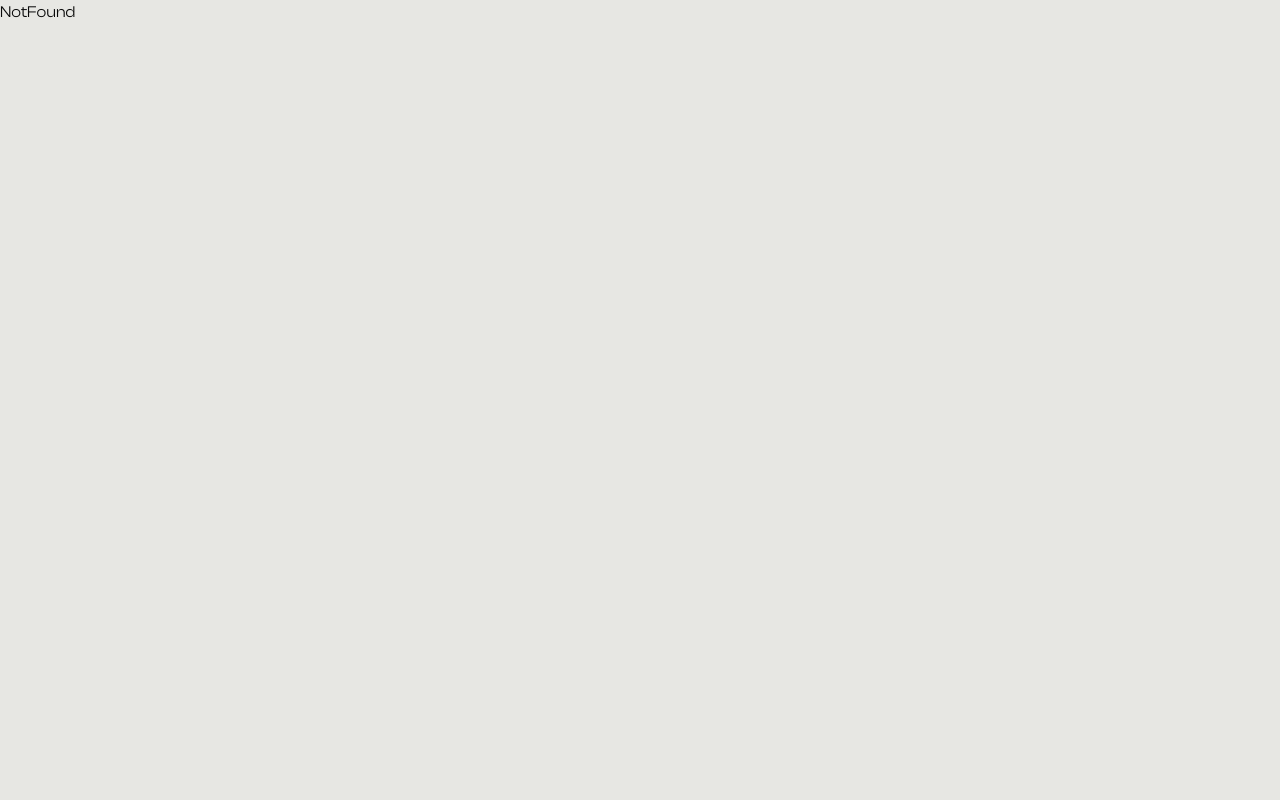
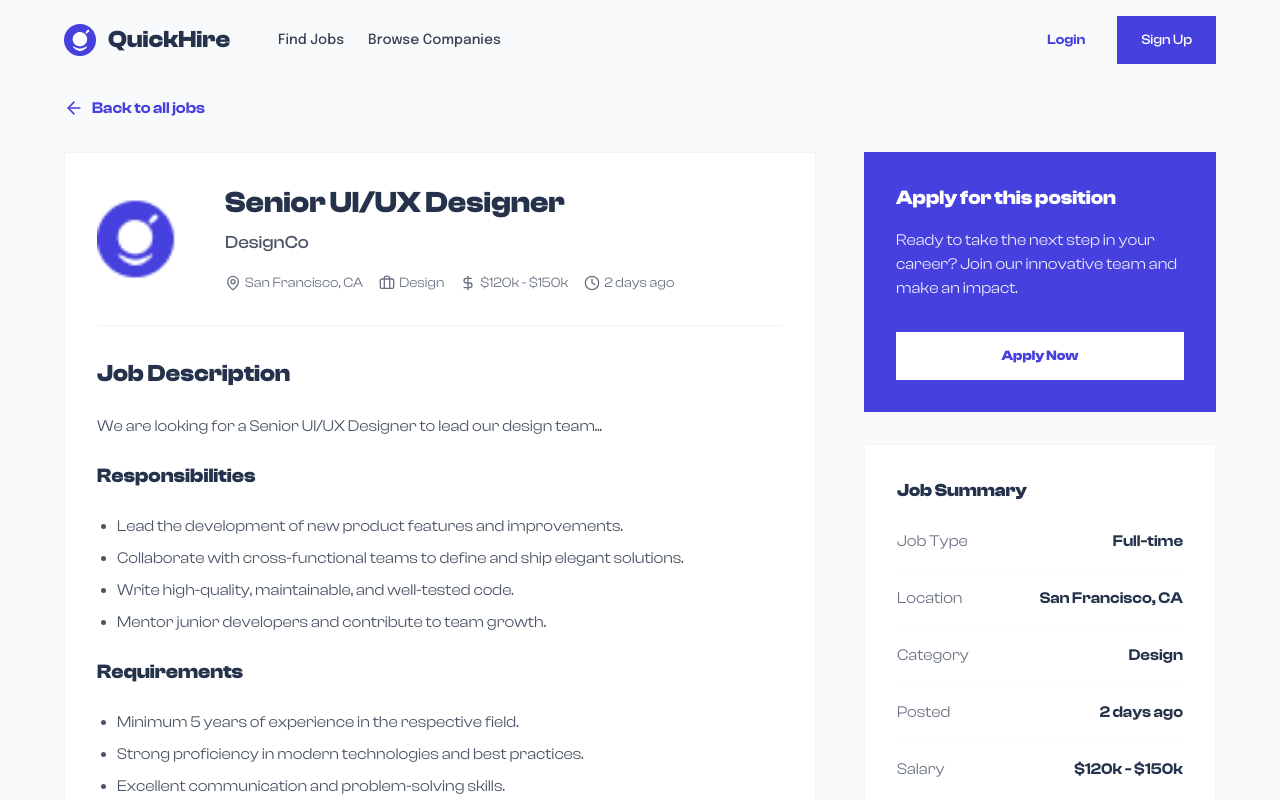
Before and after one commit to rakibislam2233/quick-hire, a Next.js app: page /jobs/1 in a window 1280 px wide. Before the commit this address had no page. Shown: the top 800 px of the page. Built offline with nearby package versions, Linux system fonts and the light colour scheme.

Commit message:
feat: Implement job detail page with job details, application form, and job summary sidebar.

```diff
--- /dev/null
+++ b/app/(main)/jobs/[id]/page.tsx
@@ -0,0 +1,217 @@
+"use client";
+
+import ApplyForm from "@/components/Pages/Main/Jobs/ApplyForm";
+import { Button } from "@/components/ui/button";
+import { mockJobs } from "@/services/job.service";
+import { ArrowLeft, Briefcase, Clock, DollarSign, MapPin } from "lucide-react";
+import Image from "next/image";
+import Link from "next/link";
+import { notFound, useSearchParams } from "next/navigation";
+import { use, useEffect, useRef } from "react";
+
+interface JobDetailPageProps {
+  params: Promise<{ id: string }>;
+}
+
+export default function JobDetailPage({ params }: JobDetailPageProps) {
+  const { id } = use(params);
+  const searchParams = useSearchParams();
+  const shouldApply = searchParams.get("apply") === "true";
+  const applyRef = useRef<HTMLDivElement>(null);
+
+  const job = mockJobs.find((j) => j.id === id);
+
+  useEffect(() => {
+    if (shouldApply && applyRef.current) {
+      applyRef.current.scrollIntoView({ behavior: "smooth" });
+    }
+  }, [shouldApply]);
+
+  if (!job) {
+    notFound();
+  }
+
+  return (
+    <div className="bg-gray-50 min-h-screen pt-24 pb-16">
+      <div className="container mx-auto px-6 md:px-16">
+        {/* Back Link */}
+        <Link
+          href="/jobs"
+          className="inline-flex items-center gap-2 text-primary font-semibold mb-8 group no-underline"
+        >
+          <ArrowLeft className="w-5 h-5 transition-transform group-hover:-translate-x-1" />
+          Back to all jobs
+        </Link>
+
+        <div className="grid grid-cols-1 lg:grid-cols-3 gap-12">
+          {/* Main Content */}
+          <div className="lg:col-span-2 flex flex-col gap-8">
+            <div className="bg-white border border-gray-100 p-8">
+              <div className="flex flex-col md:flex-row items-center gap-8 mb-8 border-b border-gray-100 pb-8">
+                <div className="relative h-24 w-24">
+                  <Image
+                    src={job.logo}
+                    alt={job.company}
+                    fill
+                    className="object-contain"
+                  />
+                </div>
+                <div className="flex-1 text-center md:text-left">
+                  <h1 className="text-3xl font-extrabold text-[#25324B] mb-2">
+                    {job.title}
+                  </h1>
+                  <p className="text-gray-600 font-medium text-lg mb-4">
+                    {job.company}
+                  </p>
+                  <div className="flex flex-wrap items-center justify-center md:justify-start gap-4 text-sm text-gray-500">
+                    <div className="flex items-center gap-1">
+                      <MapPin className="w-4 h-4" />
+                      <span>{job.location}</span>
+                    </div>
+                    <div className="flex items-center gap-1">
+                      <Briefcase className="w-4 h-4" />
+                      <span>{job.category}</span>
+                    </div>
+                    <div className="flex items-center gap-1">
+                      <DollarSign className="w-4 h-4" />
+                      <span>{job.salary}</span>
+                    </div>
+                    <div className="flex items-center gap-1">
+                      <Clock className="w-4 h-4" />
+                      <span>{job.postedAt}</span>
+                    </div>
+                  </div>
+                </div>
+              </div>
+
+              <div className="prose max-w-none text-gray-600 space-y-6">
+                <h2 className="text-2xl font-bold text-[#25324B]">
+                  Job Description
+                </h2>
+                <p>{job.description}</p>
+
+                <h3 className="text-xl font-bold text-[#25324B]">
+                  Responsibilities
+                </h3>
+                <ul className="list-disc pl-5 space-y-2">
+                  <li>
+                    Lead the development of new product features and
+                    improvements.
+                  </li>
+                  <li>
+                    Collaborate with cross-functional teams to define and ship
+                    elegant solutions.
+                  </li>
+                  <li>
+                    Write high-quality, maintainable, and well-tested code.
+                  </li>
+                  <li>
+                    Mentor junior developers and contribute to team growth.
+                  </li>
+                </ul>
+
+                <h3 className="text-xl font-bold text-[#25324B]">
+                  Requirements
+                </h3>
+                <ul className="list-disc pl-5 space-y-2">
+                  <li>
+                    Minimum 5 years of experience in the respective field.
+                  </li>
+                  <li>
+                    Strong proficiency in modern technologies and best
+                    practices.
+                  </li>
+                  <li>Excellent communication and problem-solving skills.</li>
+                  <li>Passion for building impactful products.</li>
+                </ul>
+              </div>
+            </div>
+
+            {/* Application Form */}
+            <div ref={applyRef}>
+              <ApplyForm />
+            </div>
+          </div>
+
+          {/* Sidebar */}
+          <div className="lg:col-span-1 space-y-8">
+            {/* Action Card */}
+            <div className="bg-[#4640DE] p-8 text-white">
+              <h3 className="text-xl font-bold mb-4">
+                Apply for this position
+              </h3>
+              <p className="mb-8 opacity-90">
+                Ready to take the next step in your career? Join our innovative
+                team and make an impact.
+              </p>
+              <Button
+                onClick={() =>
+                  applyRef.current?.scrollIntoView({ behavior: "smooth" })
+                }
+                className="w-full bg-white text-[#4640DE] hover:bg-white/90 rounded-none h-12 font-bold"
+              >
+                Apply Now
+              </Button>
+            </div>
+
+            {/* Job Summary */}
+            <div className="bg-white border border-gray-100 p-8">
+              <h3 className="text-lg font-bold text-[#25324B] mb-6">
+                Job Summary
+              </h3>
+              <div className="space-y-4">
+                <div className="flex justify-between border-b border-gray-50 pb-4">
+                  <span className="text-gray-500">Job Type</span>
+                  <span className="text-[#25324B] font-semibold">
+                    {job.type}
+                  </span>
+                </div>
+                <div className="flex justify-between border-b border-gray-50 pb-4">
+                  <span className="text-gray-500">Location</span>
+                  <span className="text-[#25324B] font-semibold">
+                    {job.location}
+                  </span>
+                </div>
+                <div className="flex justify-between border-b border-gray-50 pb-4">
+                  <span className="text-gray-500">Category</span>
+                  <span className="text-[#25324B] font-semibold">
+                    {job.category}
+                  </span>
+                </div>
+                <div className="flex justify-between border-b border-gray-50 pb-4">
+                  <span className="text-gray-500">Posted</span>
+                  <span className="text-[#25324B] font-semibold">
+                    {job.postedAt}
+                  </span>
+                </div>
+                <div className="flex justify-between">
+                  <span className="text-gray-500">Salary</span>
+                  <span className="text-[#25324B] font-semibold">
+                    {job.salary}
+                  </span>
+                </div>
+              </div>
+            </div>
+
+            {/* Tags */}
+            <div className="bg-white border border-gray-100 p-8">
+              <h3 className="text-lg font-bold text-[#25324B] mb-6">
+                Skills & Tags
+              </h3>
+              <div className="flex flex-wrap gap-2">
+                {job.tags.map((tag) => (
+                  <span
+                    key={tag}
+                    className="px-3 py-1 bg-gray-50 text-gray-600 text-xs font-medium border border-gray-200 uppercase tracking-wider"
+                  >
+                    {tag}
+                  </span>
+                ))}
+              </div>
+            </div>
+          </div>
+        </div>
+      </div>
+    </div>
+  );
+}
```
